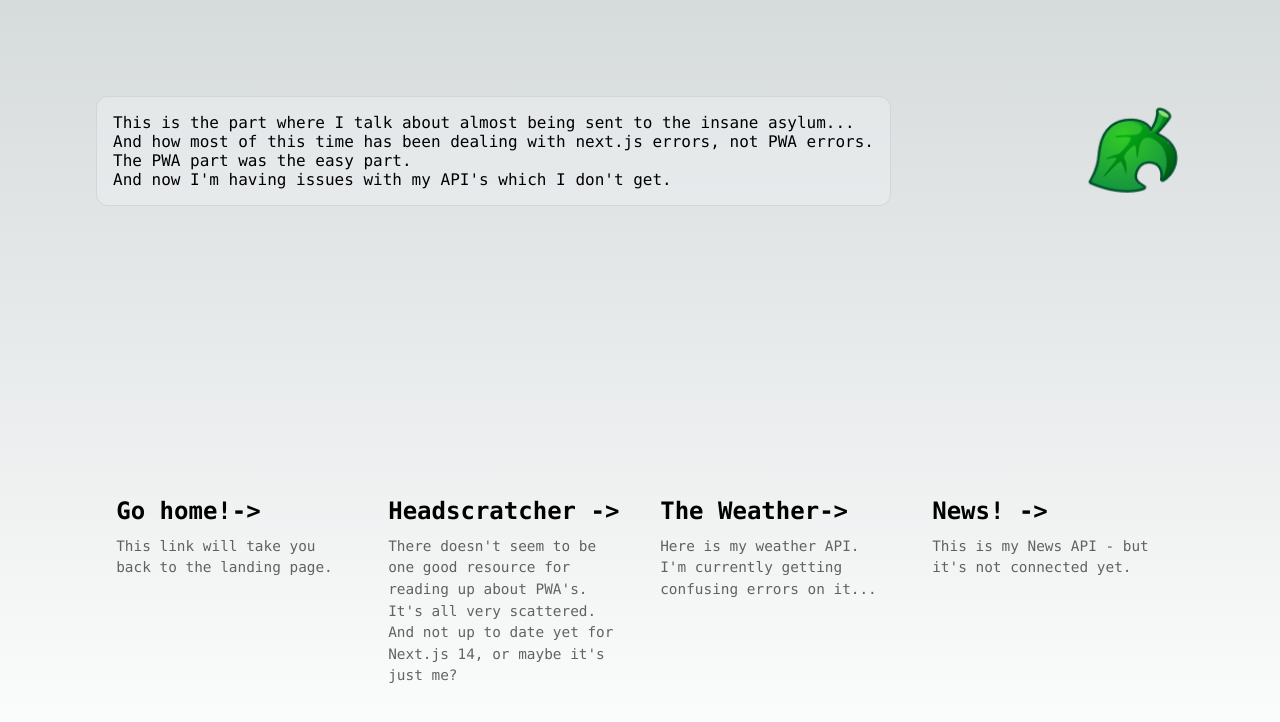
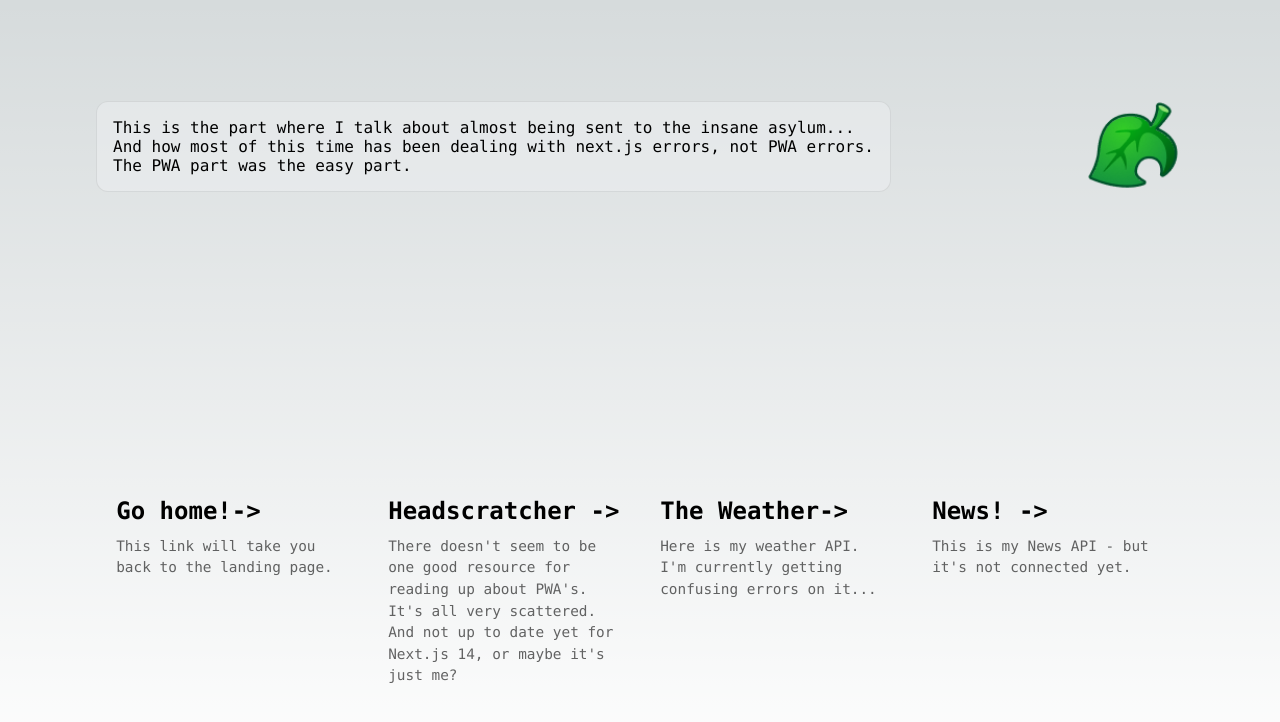
Before and after one commit to PilaPina/pwa-nextjs, a Next.js app: page /doc in a window 1280 px wide. Shown: the top 722 px of the page. Built offline with nearby package versions, Linux system fonts and the light colour scheme.

Commit message:
readme changes. Added protocol handlers in manifest. Changed icon handling in manifest.

```diff
--- a/src/app/doc/page.tsx
+++ b/src/app/doc/page.tsx
@@ -13,7 +13,6 @@ export default function Doctor() {
                     <br/>
                     The PWA part was the easy part.
                     <br/>
-                    And now I&apos;m having issues with my API&apos;s which I don&apos;t get.
                 </p>
                 <Image
                     src="/leaf.png"
--- a/src/app/page.module.css
+++ b/src/app/page.module.css
@@ -214,10 +214,6 @@
 }
 
 @media (prefers-color-scheme: dark) {
-  .vercelLogo {
-    filter: invert(1);
-  }
-
   .logo {
     filter: invert(1) drop-shadow(0 0 0.3rem #ffffff70);
   }
```
Also changed, not shown: public/manifest.json, 1 other file (tests, documents, lock files or other folders).
